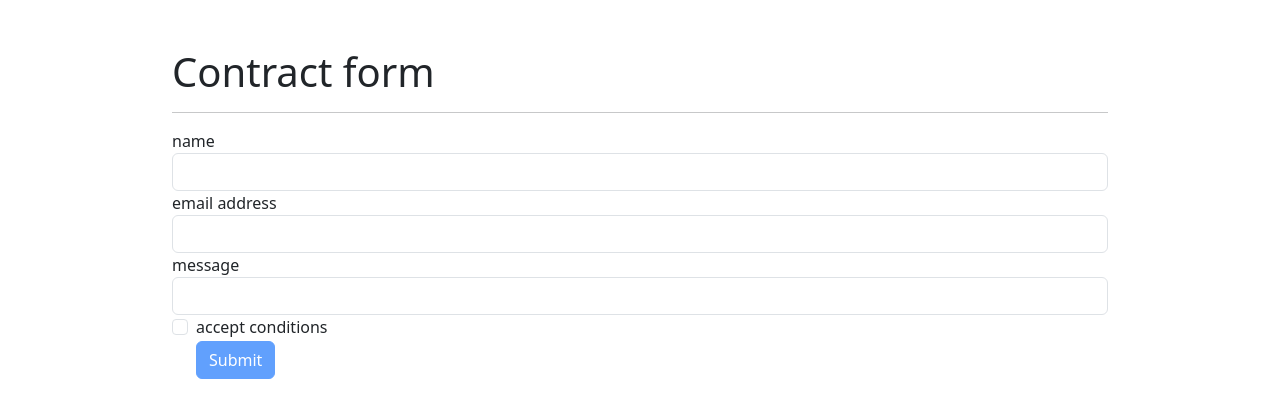
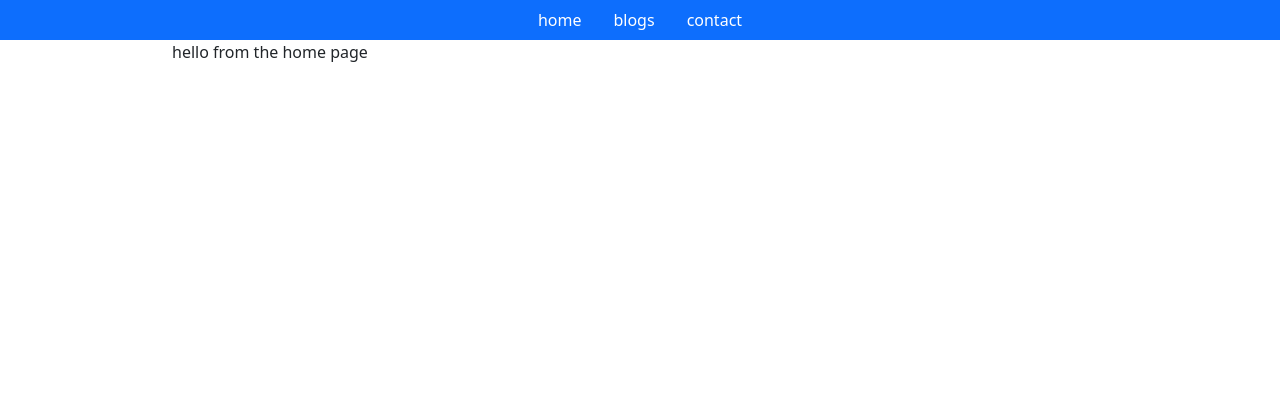
Before and after one commit to Eljamaaouy-ayman/learn-react, a React (Create React App) app: page / in a window 1280 px wide. Shown: the top 418 px of the page. Built offline with nearby package versions, Linux system fonts and the light colour scheme.

Commit message:
learned the routing in react

```diff
--- a/package.json
+++ b/package.json
@@ -10,6 +10,7 @@
     "bootstrap": "^5.3.8",
     "react": "^19.2.0",
     "react-dom": "^19.2.0",
+    "react-router-dom": "^7.13.1",
     "react-scripts": "5.0.1",
     "tailwind": "^4.0.0",
     "web-vitals": "^2.1.4"
--- /dev/null
+++ b/src/Router/App.jsx
@@ -0,0 +1,22 @@
+import React from 'react'
+import { BrowserRouter, Routes, Route } from 'react-router-dom'
+import Layout from './pages/Layout'
+import Contact from './pages/Contact'
+import Blogs from './pages/Blogs'
+import HomePage from './pages/homePage'
+import PageNotFound from './pages/pageNotFound'
+
+export default function App() {
+  return (
+    <BrowserRouter>
+        <Routes>
+            <Route path='/' element={<Layout />}>
+                <Route path='contact' element={<Contact />}></Route>
+                <Route index element={<HomePage />}></Route>
+                <Route path='blogs' element={<Blogs />}></Route>
+                <Route path='*' element={<PageNotFound />}></Route>
+            </Route>
+        </Routes>
+    </BrowserRouter>
+  )
+}
--- /dev/null
+++ b/src/Router/pages/Blogs.jsx
@@ -0,0 +1,9 @@
+import React from 'react'
+
+export default function Blogs() {
+  return (
+    <>
+      <div>hello from the blogs page</div>
+    </>
+  )
+}
--- /dev/null
+++ b/src/Router/pages/Contact.jsx
@@ -0,0 +1,11 @@
+import React from 'react'
+import FormValidation from '../../tps/FormValidation/FormValidation'
+
+export default function Contact() {
+  return (
+    <>
+       <div> <FormValidation></FormValidation> </div>
+
+    </>
+  )
+}
--- /dev/null
+++ b/src/Router/pages/Layout.jsx
@@ -0,0 +1,25 @@
+import React from 'react'
+import { Link, Outlet } from 'react-router-dom'
+
+export default function Layout() {
+  return (
+    <>
+        <nav className='bg-primary'>
+            <ul className="nav justify-content-center">
+                <li className="nav-item ">
+                    <Link to='/' className="nav-link text-white">home</Link>
+                </li>
+                <li className="nav-item">
+                <Link to='/blogs' className="nav-link text-white">blogs</Link>
+                </li>
+                <li className="nav-item">
+                <Link to='/contact' className="nav-link text-white">contact</Link>
+                </li>
+            </ul>
+        </nav>
+        <div className="container-fluid w-75 mx-auto">
+            <Outlet></Outlet>
+        </div>
+    </>
+  )
+}
--- /dev/null
+++ b/src/Router/pages/homePage.jsx
@@ -0,0 +1,9 @@
+import React from 'react'
+
+export default function HomePage() {
+  return (
+    <>
+       <div>hello from the home page</div>
+    </>
+  )
+}
--- /dev/null
+++ b/src/Router/pages/pageNotFound.jsx
@@ -0,0 +1,9 @@
+import React from 'react'
+
+export default function PageNotFound() {
+  return (
+    <>
+        <h1 className='bg-danger'>404 page not found</h1>
+    </>
+  )
+}
--- a/src/index.js
+++ b/src/index.js
@@ -15,6 +15,7 @@ import reportWebVitals from './reportWebVitals';
 // import Page from './LanguageSwitcher/Page';
 // import FormValidationBeginner from './tps/FormValidation/FormValidationBeginner';
 import FormValidation from './tps/FormValidation/FormValidation';
+import App from './Router/App';
 
 const root = ReactDOM.createRoot(document.getElementById('root'));
 // const fruitsArray = [
@@ -26,7 +27,7 @@ const root = ReactDOM.createRoot(document.getElementById('root'));
 //   'water melon'
 // ]
 root.render(
-    <FormValidation />
+    <App />
 );
 
 // If you want to start measuring performance in your app, pass a function
```
Also changed, not shown: 1 other file (tests, documents, lock files or other folders).
